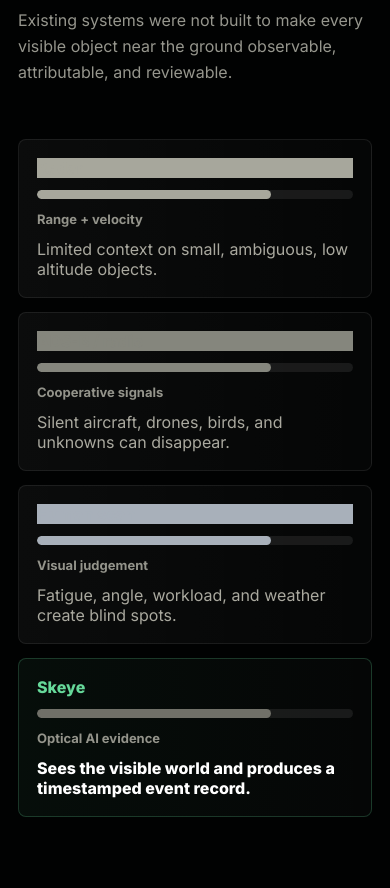
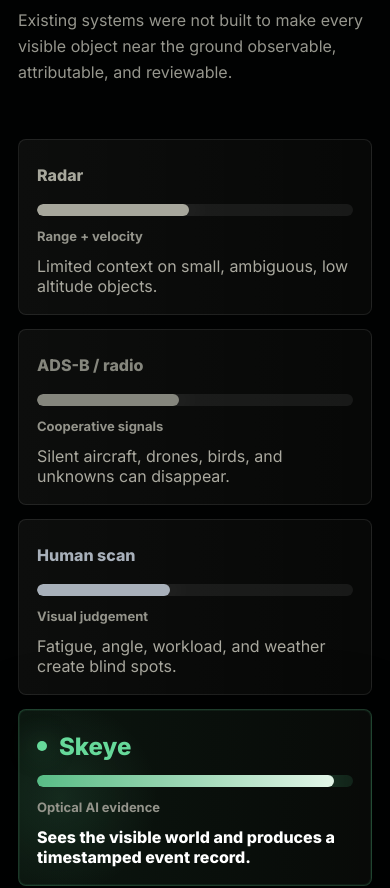
Before and after one commit to kylekmcconnell-arch/skeye-homepage, a React (Vite) app: page / in a window 390 px wide. Shown: the part 2380-3268 px from the top of the page. Built offline with nearby package versions, Linux system fonts and the light colour scheme.

Commit message:
Refine homepage navigation and request form

```diff
--- a/src/App.jsx
+++ b/src/App.jsx
@@ -1,35 +1,24 @@
 import { useEffect, useState } from 'react';
-import {
-  ArrowRight,
-  Bot,
-  Building2,
-  Check,
-  ChevronRight,
-  CircleDot,
-  Eye,
-  Mail,
-  Menu,
-  Plane,
-  Radar,
-  Shield,
-  Target,
-  X,
-} from 'lucide-react';
+import ArrowRight from 'lucide-react/dist/esm/icons/arrow-right.js';
+import Bot from 'lucide-react/dist/esm/icons/bot.js';
+import Building2 from 'lucide-react/dist/esm/icons/building-2.js';
+import Check from 'lucide-react/dist/esm/icons/check.js';
+import ChevronRight from 'lucide-react/dist/esm/icons/chevron-right.js';
+import CircleDot from 'lucide-react/dist/esm/icons/circle-dot.js';
+import Eye from 'lucide-react/dist/esm/icons/eye.js';
+import Menu from 'lucide-react/dist/esm/icons/menu.js';
+import Plane from 'lucide-react/dist/esm/icons/plane.js';
+import Radar from 'lucide-react/dist/esm/icons/radar.js';
+import Shield from 'lucide-react/dist/esm/icons/shield.js';
+import Target from 'lucide-react/dist/esm/icons/target.js';
+import X from 'lucide-react/dist/esm/icons/x.js';
 import logo from './assets/skeye-logo.png';
 import device from './assets/skeye-device.png';
 import packaging from './assets/skeye-packaging.jpg';
 import heroStartVideo from './assets/skeye-homepage-start.mp4';
 
 const CONTACT_EMAIL = 'hello@skeye.ai';
-const CONTACT_HREF = `mailto:${CONTACT_EMAIL}?subject=Skeye.ai%20terminal%20airspace%20inquiry`;
 const APP_URL = '/app/';
-
-const navItems = [
-  { label: 'Layer', href: '#layer' },
-  { label: 'Product', href: '#product' },
-  { label: 'Use cases', href: '#use-cases' },
-  { label: 'Contact', href: '#contact' },
-];
 
 const heroScenes = [
   {
@@ -52,24 +41,28 @@
     signal: 'Range + velocity',
     gap: 'Limited context on small, ambiguous, low altitude objects.',
     tone: 'amber',
+    coverage: '48%',
   },
   {
     name: 'ADS-B / radio',
     signal: 'Cooperative signals',
     gap: 'Silent aircraft, drones, birds, and unknowns can disappear.',
     tone: 'slate',
+    coverage: '45%',
   },
   {
     name: 'Human scan',
     signal: 'Visual judgement',
     gap: 'Fatigue, angle, workload, and weather create blind spots.',
     tone: 'gray',
+    coverage: '42%',
   },
   {
     name: 'Skeye',
     signal: 'Optical AI evidence',
     gap: 'Sees the visible world and produces a timestamped event record.',
     tone: 'accent',
+    coverage: '94%',
   },
 ];
 
@@ -154,15 +147,9 @@
       <a className="brand" href="#top" aria-label="Skeye.ai home">
         <img src={logo} alt="Skeye.ai" />
       </a>
-      <nav className="desktop-nav" aria-label="Primary navigation">
-        {navItems.map((item) => (
-          <a key={item.href} href={item.href}>{item.label}</a>
-        ))}
-      </nav>
       <div className="header-actions">
-        <a className="ghost-link" href={APP_URL}>App</a>
-        <a className="contact-button" href={CONTACT_HREF}>
-          <Mail size={16} />
+        <a className="ghost-link" href={APP_URL}>Open app</a>
+        <a className="contact-button" href="#contact">
           Contact
         </a>
       </div>
@@ -171,11 +158,8 @@
       </button>
       {menuOpen && (
         <div className="mobile-nav">
-          {navItems.map((item) => (
-            <a key={item.href} href={item.href} onClick={() => setMenuOpen(false)}>{item.label}</a>
-          ))}
-          <a href={APP_URL} onClick={() => setMenuOpen(false)}>App</a>
-          <a href={CONTACT_HREF} onClick={() => setMenuOpen(false)}>Contact</a>
+          <a href={APP_URL} onClick={() => setMenuOpen(false)}>Open app</a>
+          <a href="#contact" onClick={() => setMenuOpen(false)}>Contact</a>
         </div>
       )}
     </header>
@@ -237,8 +221,8 @@
             Ground-based AI camera nodes that detect, classify, track, and verify cooperative and non-cooperative objects around runways, vertiports, critical sites, and the open sky.
           </p>
           <div className="hero-actions">
-            <a className="primary-button" href={CONTACT_HREF}>
-              Contact us
+            <a className="primary-button" href="#contact">
+              Request access
               <ArrowRight size={18} />
             </a>
             <a className="secondary-button" href="#product">See the node</a>
@@ -274,8 +258,8 @@
       <div className="layer-table" role="table" aria-label="Airspace awareness layer comparison">
         {layerRows.map((row) => (
           <div className={`layer-row ${row.tone}`} key={row.name} role="row">
-            <div className="layer-name" role="cell">{row.name}</div>
-            <div className="layer-bar" role="cell"><span /></div>
+            <div className="layer-name" role="cell"><span>{row.name}</span></div>
+            <div className="layer-meter" role="cell" style={{ '--meter': row.coverage }}><span /></div>
             <div className="layer-signal" role="cell">{row.signal}</div>
             <div className="layer-gap" role="cell">{row.gap}</div>
           </div>
@@ -374,18 +358,89 @@
   return (
     <section className="contact-section" id="contact">
       <img src={packaging} alt="Skeye product packaging" />
-      <div className="contact-copy">
-        <p className="eyebrow"><Building2 size={14} /> Work With Skeye</p>
-        <h2>Bring optical airspace awareness to your terminal environment.</h2>
-        <p>
-          We are speaking with airport operators, defense/security teams, autonomous aviation companies, and infrastructure partners evaluating the low altitude layer.
-        </p>
-        <a className="primary-button" href={CONTACT_HREF}>
-          Contact {CONTACT_EMAIL}
-          <ArrowRight size={18} />
-        </a>
+      <div className="contact-content">
+        <div className="contact-copy">
+          <p className="eyebrow"><Building2 size={14} /> Request Access</p>
+          <h2>Bring optical airspace awareness to your terminal environment.</h2>
+          <p>
+            We are speaking with airport operators, defense/security teams, autonomous aviation companies, and infrastructure partners evaluating the low altitude layer.
+          </p>
+        </div>
+        <RequestAccessForm />
       </div>
     </section>
+  );
+}
+
+function RequestAccessForm() {
+  const [form, setForm] = useState({
+    name: '',
+    email: '',
+    organization: '',
+    role: '',
+    interest: 'Airport safety',
+    message: '',
+  });
+
+  const updateField = (event) => {
+    const { name, value } = event.target;
+    setForm((current) => ({ ...current, [name]: value }));
+  };
+
+  const handleSubmit = (event) => {
+    event.preventDefault();
+    const body = [
+      `Name: ${form.name}`,
+      `Email: ${form.email}`,
+      `Organization: ${form.organization}`,
+      `Role: ${form.role || 'Not provided'}`,
+      `Interest: ${form.interest}`,
+      '',
+      form.message || 'No additional notes.',
+    ].join('\n');
+    window.location.href = `mailto:${CONTACT_EMAIL}?subject=${encodeURIComponent('Skeye.ai request access')}&body=${encodeURIComponent(body)}`;
+  };
+
+  return (
+    <form className="request-form" onSubmit={handleSubmit}>
+      <div className="form-row">
+        <label>
+          Name
+          <input name="name" value={form.name} onChange={updateField} autoComplete="name" required />
+        </label>
+        <label>
+          Work email
+          <input name="email" type="email" value={form.email} onChange={updateField} autoComplete="email" required />
+        </label>
+      </div>
+      <div className="form-row">
+        <label>
+          Organization
+          <input name="organization" value={form.organization} onChange={updateField} autoComplete="organization" required />
+        </label>
+        <label>
+          Role
+          <input name="role" value={form.role} onChange={updateField} autoComplete="organization-title" />
+        </label>
+      </div>
+      <label>
+        Primary interest
+        <select name="interest" value={form.interest} onChange={updateField}>
+          <option>Airport safety</option>
+          <option>Defense + security</option>
+          <option>Autonomous operations</option>
+          <option>Infrastructure partnership</option>
+        </select>
+      </label>
+      <label>
+        What are you evaluating?
+        <textarea name="message" value={form.message} onChange={updateField} rows="4" placeholder="Tell us about your site, runway environment, or operating context." />
+      </label>
+      <button className="primary-button" type="submit">
+        Request access
+        <ArrowRight size={18} />
+      </button>
+    </form>
   );
 }
 
@@ -393,11 +448,6 @@
   return (
     <footer className="footer">
       <img src={logo} alt="Skeye.ai" />
-      <div>
-        <a href={APP_URL}>Skeye app</a>
-        <a href="https://x.com/skeyeai">X</a>
-        <a href={CONTACT_HREF}>Contact</a>
-      </div>
       <p>© 2026 Skeye.ai. All rights reserved.</p>
     </footer>
   );
--- a/src/index.css
+++ b/src/index.css
@@ -86,14 +86,12 @@
   height: auto;
 }
 
-.desktop-nav,
 .header-actions {
   display: flex;
   align-items: center;
   gap: 10px;
 }
 
-.desktop-nav a,
 .ghost-link {
   padding: 10px 14px;
   color: #b7b7ae;
@@ -102,7 +100,6 @@
   transition: color 180ms ease, background 180ms ease;
 }
 
-.desktop-nav a:hover,
 .ghost-link:hover {
   color: #ffffff;
   background: rgba(255, 255, 255, 0.06);
@@ -557,13 +554,15 @@
 
 .layer-row {
   display: grid;
-  grid-template-columns: 180px minmax(160px, 1fr) minmax(150px, 220px) minmax(240px, 1.4fr);
-  gap: 24px;
+  grid-template-columns: minmax(150px, 0.72fr) minmax(220px, 0.9fr) minmax(190px, 0.7fr) minmax(280px, 1.25fr);
+  gap: clamp(18px, 2.4vw, 34px);
   align-items: center;
-  min-height: 82px;
-  padding: 20px 24px;
-  background: linear-gradient(90deg, rgba(255, 255, 255, 0.045), rgba(255, 255, 255, 0.02));
-  border: 1px solid rgba(255, 255, 255, 0.08);
+  min-height: 92px;
+  padding: 22px 28px;
+  background:
+    linear-gradient(90deg, rgba(255, 255, 255, 0.04), rgba(255, 255, 255, 0.014)),
+    #030403;
+  border: 1px solid rgba(255, 255, 255, 0.09);
   border-radius: 8px;
 }
 
@@ -572,46 +571,85 @@
   font-weight: 800;
 }
 
-.layer-bar {
-  height: 9px;
-  background: rgba(255, 255, 255, 0.08);
+.layer-name span {
+  display: inline-flex;
+  align-items: center;
+  min-height: 34px;
+}
+
+.layer-meter {
+  position: relative;
+  height: 12px;
+  background: rgba(255, 255, 255, 0.07);
   border-radius: 999px;
   overflow: hidden;
 }
 
-.layer-bar span {
+.layer-meter span {
   display: block;
-  width: 74%;
+  width: var(--meter);
   height: 100%;
   border-radius: inherit;
   background: #707068;
+  box-shadow: 12px 0 22px rgba(255, 255, 255, 0.06);
 }
 
-.layer-row.amber .layer-bar span,
 .layer-row.amber .layer-name {
   color: #a7a79c;
+}
+
+.layer-row.amber .layer-meter span {
   background: #a7a79c;
 }
 
-.layer-row.slate .layer-bar span,
 .layer-row.slate .layer-name {
   color: #85867d;
+}
+
+.layer-row.slate .layer-meter span {
   background: #85867d;
 }
 
-.layer-row.gray .layer-bar span,
 .layer-row.gray .layer-name {
   color: #a8b0ba;
+}
+
+.layer-row.gray .layer-meter span {
   background: #a8b0ba;
 }
 
 .layer-row.accent {
   border-color: rgba(102, 217, 154, 0.22);
-  background: linear-gradient(90deg, rgba(102, 217, 154, 0.06), rgba(255, 255, 255, 0.018));
+  background:
+    radial-gradient(circle at 12% 50%, rgba(102, 217, 154, 0.11), transparent 30%),
+    linear-gradient(90deg, rgba(102, 217, 154, 0.08), rgba(255, 255, 255, 0.018)),
+    #030503;
+  box-shadow: inset 0 0 0 1px rgba(102, 217, 154, 0.08), 0 22px 80px rgba(0, 0, 0, 0.28);
 }
 
 .layer-row.accent .layer-name {
   color: var(--accent);
+  font-size: clamp(24px, 2.2vw, 34px);
+  letter-spacing: 0;
+}
+
+.layer-row.accent .layer-name span:before {
+  content: "";
+  width: 10px;
+  aspect-ratio: 1;
+  margin-right: 12px;
+  border-radius: 999px;
+  background: var(--accent);
+  box-shadow: 0 0 26px rgba(102, 217, 154, 0.5);
+}
+
+.layer-row.accent .layer-meter {
+  background: rgba(102, 217, 154, 0.12);
+}
+
+.layer-row.accent .layer-meter span {
+  background: linear-gradient(90deg, rgba(102, 217, 154, 0.82), rgba(236, 255, 241, 0.96));
+  box-shadow: 0 0 28px rgba(102, 217, 154, 0.28);
 }
 
 .layer-row.accent .layer-gap {
@@ -805,9 +843,9 @@
 
 .contact-section {
   position: relative;
-  min-height: 720px;
+  min-height: 780px;
   display: grid;
-  align-items: end;
+  align-items: center;
   padding: clamp(84px, 12vw, 150px) clamp(20px, 6vw, 92px);
   overflow: hidden;
 }
@@ -832,12 +870,74 @@
     linear-gradient(0deg, #010202 0%, transparent 26%, transparent 74%, #010202 100%);
 }
 
+.contact-content {
+  display: grid;
+  grid-template-columns: minmax(320px, 0.95fr) minmax(340px, 0.72fr);
+  gap: clamp(32px, 6vw, 90px);
+  align-items: end;
+}
+
 .contact-copy {
   max-width: 760px;
 }
 
-.contact-copy .primary-button {
-  margin-top: 32px;
+.request-form {
+  display: grid;
+  gap: 16px;
+  padding: clamp(20px, 3vw, 30px);
+  background: rgba(7, 8, 7, 0.78);
+  border: 1px solid rgba(255, 255, 255, 0.12);
+  border-radius: 8px;
+  backdrop-filter: blur(22px);
+  box-shadow: 0 28px 90px rgba(0, 0, 0, 0.34);
+}
+
+.form-row {
+  display: grid;
+  grid-template-columns: repeat(2, minmax(0, 1fr));
+  gap: 14px;
+}
+
+.request-form label {
+  display: grid;
+  gap: 8px;
+  color: #d7d6cc;
+  font-size: 13px;
+  font-weight: 800;
+}
+
+.request-form input,
+.request-form select,
+.request-form textarea {
+  width: 100%;
+  min-height: 48px;
+  padding: 13px 14px;
+  color: #f4f3ed;
+  background: rgba(255, 255, 255, 0.055);
+  border: 1px solid rgba(255, 255, 255, 0.14);
+  border-radius: 8px;
+  outline: none;
+  font: inherit;
+  resize: vertical;
+  transition: border-color 160ms ease, background 160ms ease;
+}
+
+.request-form textarea {
+  min-height: 112px;
+  line-height: 1.45;
+}
+
+.request-form input:focus,
+.request-form select:focus,
+.request-form textarea:focus {
+  border-color: rgba(102, 217, 154, 0.62);
+  background: rgba(102, 217, 154, 0.08);
+}
+
+.request-form button {
+  width: 100%;
+  margin-top: 4px;
+  cursor: pointer;
 }
 
 .footer {
@@ -852,16 +952,6 @@
 
 .footer img {
   width: 132px;
-}
-
-.footer div {
-  display: flex;
-  gap: 18px;
-}
-
-.footer a {
-  color: #bfccd6;
-  font-weight: 700;
 }
 
 @keyframes gridDrift {
@@ -907,7 +997,6 @@
 }
 
 @media (max-width: 980px) {
-  .desktop-nav,
   .header-actions {
     display: none;
   }
@@ -976,7 +1065,8 @@
 
   .layer-row,
   .product-section,
-  .defense-section {
+  .defense-section,
+  .contact-content {
     grid-template-columns: 1fr;
   }
 
@@ -1115,7 +1205,7 @@
     padding: 84px 18px;
   }
 
-  .footer div {
-    flex-wrap: wrap;
+  .form-row {
+    grid-template-columns: 1fr;
   }
 }
```
